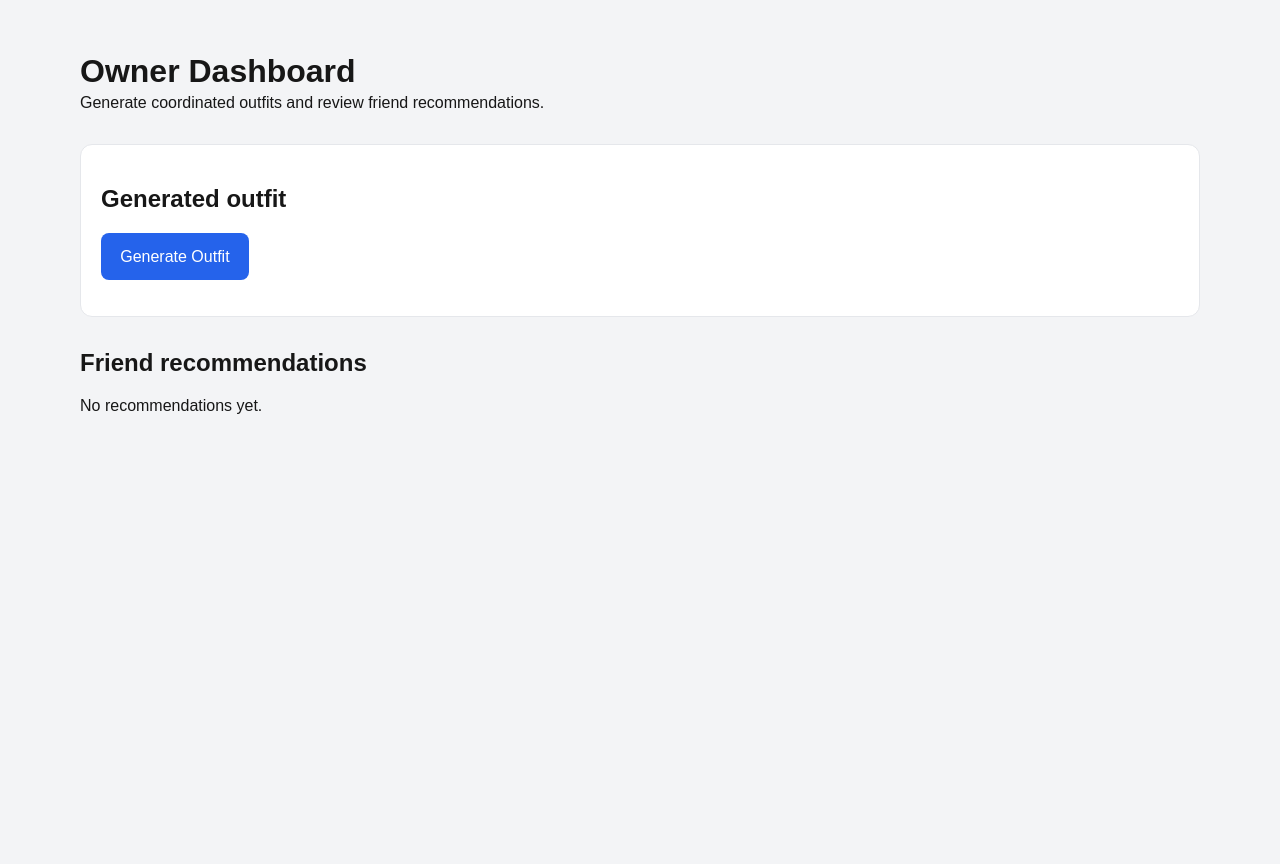
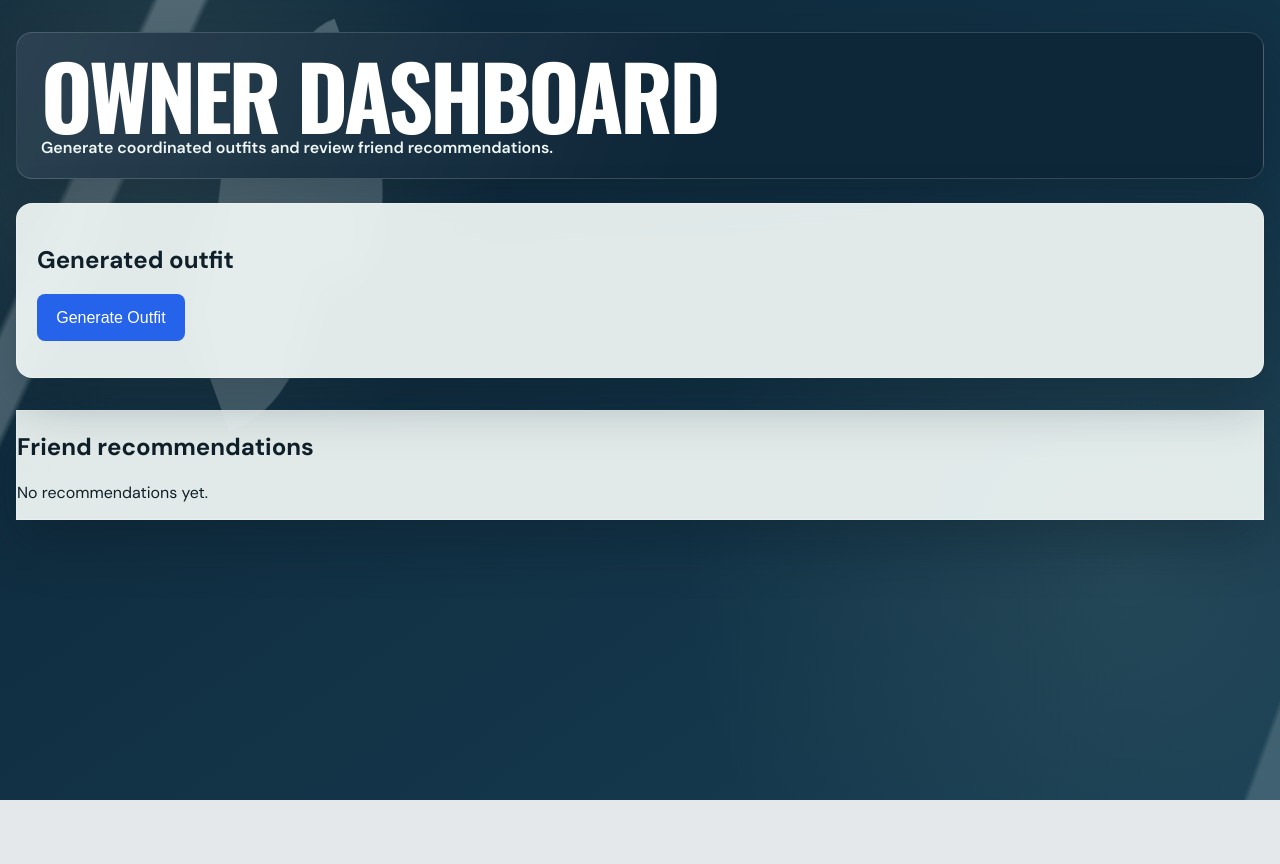
Before and after one commit to AndyB-afk/Outfit-app, a Flask app: page /owner in a window 1280 px wide. After the commit the page ends 800 px from the top, so only its background shows below. Run offline with Flask 3, Linux system fonts and the light colour scheme; data comes from the database, SQL or seed files in the repository; data that the repository does not hold is empty.

Commit message:
add seasonal visual system

```diff
--- a/friend.html
+++ b/friend.html
@@ -7,7 +7,7 @@
     <link rel="stylesheet" href="/styles.css">
     <script src="/friend.js" defer></script>
   </head>
-  <body>
+  <body data-theme="winter">
     <main class="app-shell friend-page">
       <header class="app-header">
         <h1>Outfit Recommendation Builder</h1>
--- a/styles.css
+++ b/styles.css
@@ -1,28 +1,167 @@
+@import url("https://fonts.googleapis.com/css2?family=DM+Sans:wght@400;500;600;700&family=Oswald:wght@500;600;700&display=swap");
+
+:root {
+  --theme-bg: #173b2c;
+  --theme-bg-deep: #0d271b;
+  --theme-accent: #a8d5a2;
+  --theme-accent-bright: #d7efcb;
+  --theme-surface: rgba(244, 248, 239, 0.94);
+  --theme-surface-strong: #f7faf3;
+  --theme-ink: #102016;
+  --theme-muted: #617066;
+  --theme-border: rgba(16, 32, 22, 0.16);
+  --theme-shadow: rgba(3, 17, 9, 0.28);
+  --theme-highlight: #edf5df;
+}
+
+body[data-theme="winter"] {
+  --theme-bg: #173d52;
+  --theme-bg-deep: #0d2638;
+  --theme-accent: #d5e5e8;
+  --theme-accent-bright: #eff7f7;
+  --theme-surface: rgba(238, 246, 244, 0.94);
+  --theme-surface-strong: #f7fafa;
+  --theme-ink: #10202a;
+  --theme-muted: #5f7077;
+  --theme-border: rgba(16, 32, 42, 0.16);
+  --theme-shadow: rgba(6, 20, 31, 0.3);
+  --theme-highlight: #e6f0ef;
+}
+
+body[data-theme="holiday"] {
+  --theme-bg: #4a1e24;
+  --theme-bg-deep: #281014;
+  --theme-accent: #d3b66d;
+  --theme-accent-bright: #f1dfad;
+  --theme-surface: rgba(248, 244, 230, 0.95);
+  --theme-surface-strong: #fffaf0;
+  --theme-ink: #29191a;
+  --theme-muted: #77686a;
+  --theme-border: rgba(41, 25, 26, 0.16);
+  --theme-shadow: rgba(30, 9, 12, 0.3);
+  --theme-highlight: #f3ead2;
+}
+
+* {
+  box-sizing: border-box;
+}
+
+html {
+  scroll-behavior: smooth;
+}
+
 body {
   margin: 0;
-  background: #f3f4f6;
-  color: #171717;
-  font-family: Arial, sans-serif;
+  min-width: 20rem;
+  min-height: 100vh;
+  overflow-x: hidden;
+  background:
+    radial-gradient(circle at 12% 18%, rgba(215, 239, 203, 0.14), transparent 22rem),
+    radial-gradient(circle at 88% 72%, rgba(215, 239, 203, 0.08), transparent 28rem),
+    linear-gradient(145deg, var(--theme-bg-deep), var(--theme-bg));
+  color: var(--theme-ink);
+  font-family: "DM Sans", Arial, sans-serif;
+}
+
+body::before,
+body::after {
+  content: "";
+  position: fixed;
+  z-index: 0;
+  pointer-events: none;
+  opacity: 0.28;
+  border-radius: 100% 0 100% 0;
+  background:
+    linear-gradient(135deg, transparent 46%, var(--theme-accent) 47%, var(--theme-accent) 53%, transparent 54%);
+  filter: blur(0.2px);
+}
+
+body::before {
+  top: -5rem;
+  left: -7rem;
+  width: 24rem;
+  height: 34rem;
+  transform: rotate(-20deg);
+  box-shadow:
+    8rem 7rem 0 -7rem var(--theme-accent),
+    15rem 3rem 0 -9rem var(--theme-accent);
+  animation: leaf-drift 18s ease-in-out infinite alternate;
+}
+
+body::after {
+  right: -8rem;
+  bottom: -10rem;
+  width: 20rem;
+  height: 28rem;
+  transform: rotate(155deg);
+  opacity: 0.18;
+  animation: leaf-drift 22s ease-in-out infinite alternate-reverse;
+}
+
+@keyframes leaf-drift {
+  from {
+    translate: 0 -0.75rem;
+  }
+  to {
+    translate: 2.5rem 2rem;
+  }
+}
+
+@media (prefers-reduced-motion: reduce) {
+  html {
+    scroll-behavior: auto;
+  }
+
+  *,
+  *::before,
+  *::after {
+    animation-duration: 0.01ms !important;
+    animation-iteration-count: 1 !important;
+  }
 }
 
 .app-shell {
   min-height: 100vh;
-  width: min(70rem, calc(100% - 2rem));
+  position: relative;
+  z-index: 1;
+  width: min(82rem, calc(100% - 2rem));
   margin: 0 auto;
   padding: 2rem 0;
 }
 
 .app-header {
-  margin-bottom: 2rem;
+  position: relative;
+  margin-bottom: 1.5rem;
+  padding: 1.25rem 1.5rem;
+  overflow: hidden;
+  border: 1px solid rgba(255, 255, 255, 0.16);
+  border-radius: 1rem;
+  background:
+    linear-gradient(115deg, rgba(255, 255, 255, 0.13), transparent 55%),
+    var(--theme-bg-deep);
+  color: white;
+  box-shadow: 0 1.25rem 3.5rem var(--theme-shadow);
 }
 
 .app-header h1 {
-  margin-bottom: 0.25rem;
+  max-width: 14ch;
+  margin: 0;
+  font-family: "Oswald", sans-serif;
+  font-size: clamp(2.4rem, 7vw, 5.5rem);
+  line-height: 0.95;
+  letter-spacing: -0.04em;
+  text-transform: uppercase;
 }
 
 .app-header p,
 .section-heading h2 {
   margin-top: 0;
+}
+
+.app-header p {
+  margin-bottom: 0;
+  color: var(--theme-accent-bright);
+  font-weight: 600;
 }
 
 .generator,
@@ -32,8 +171,17 @@ body {
   margin-bottom: 2rem;
   padding: 1.25rem;
   border: 1px solid #e5e7eb;
-  border-radius: 0.75rem;
-  background: white;
+  border-radius: 1rem;
+  background: var(--theme-surface);
+  box-shadow: 0 1.25rem 3.5rem var(--theme-shadow);
+  backdrop-filter: blur(16px);
+}
+
+.generator,
+.recommendations {
+  border: 1px solid rgba(255, 255, 255, 0.24);
+  background: var(--theme-surface);
+  box-shadow: 0 1.25rem 3.5rem var(--theme-shadow);
 }
 
 #recommendation-form {
--- a/templates/owner.html
+++ b/templates/owner.html
@@ -7,7 +7,7 @@
     <link rel="stylesheet" href="/styles.css">
     <script src="/owner.js" defer></script>
   </head>
-  <body>
+  <body data-theme="winter">
     <main class="app-shell owner-page">
       <header class="app-header">
         <h1>Owner Dashboard</h1>
```
